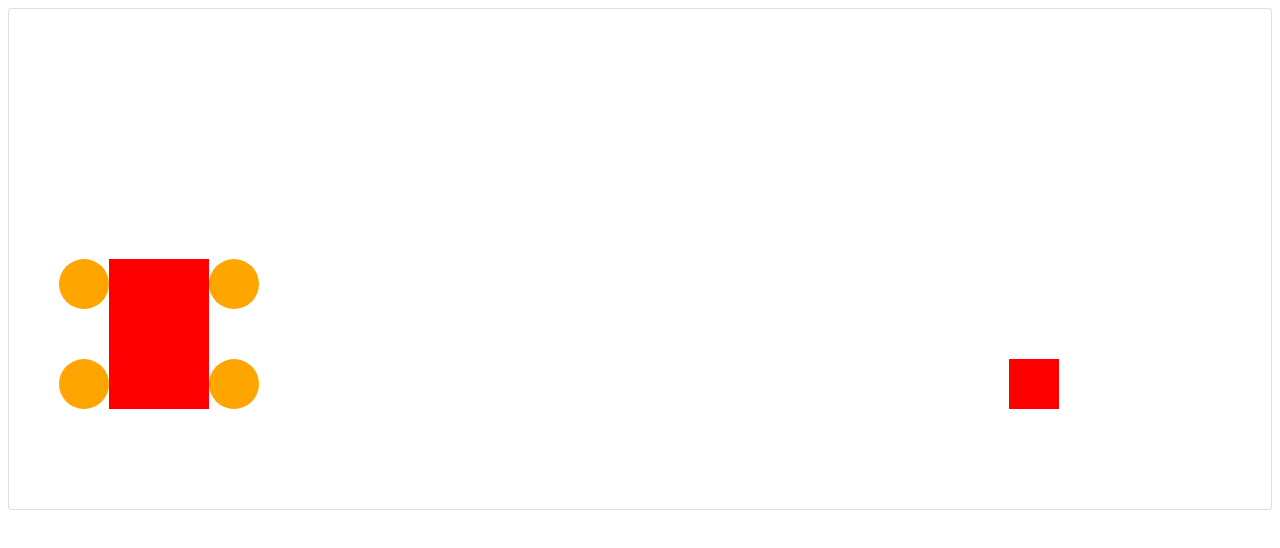
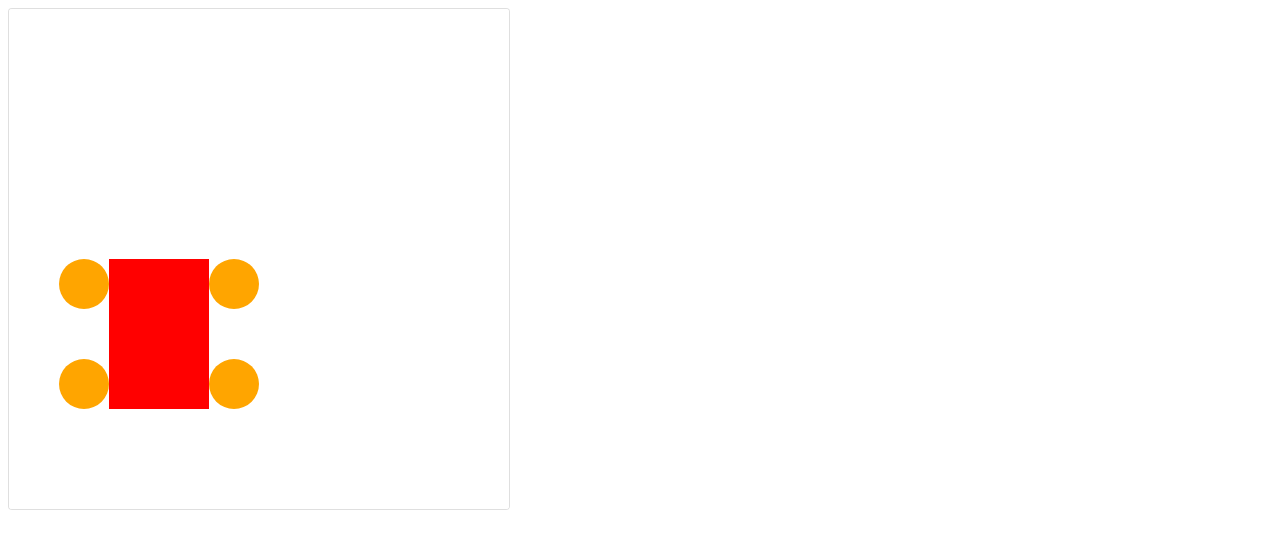
Before and after one commit to Marcus-Rise/room-scheme, a Vue app: page / in a window 1280 px wide. Shown: the top 548 px of the page. Built offline with nearby package versions, Linux system fonts and the light colour scheme.

Commit message:
refactor(LayoutCmpt.vue)

```diff
--- a/src/components/LayoutCmpt.vue
+++ b/src/components/LayoutCmpt.vue
@@ -1,9 +1,8 @@
 <template lang="pug">
-    .card.layout
-        .card-body(
-            :style="{width: `${width}px`, height: `${height}px`}"
-        )
-            slot
+    .card.layout(
+        :style="{width: `${width}px`, height: `${height}px`}"
+    )
+        slot
 </template>
 
 <script lang="ts">
@@ -24,10 +23,7 @@
 
     .layout {
         overflow: auto;
-
-        .card-body {
-            position: relative;
-            padding: 0;
-        }
+        position: relative;
+        padding: 0;
     }
 </style>
```
